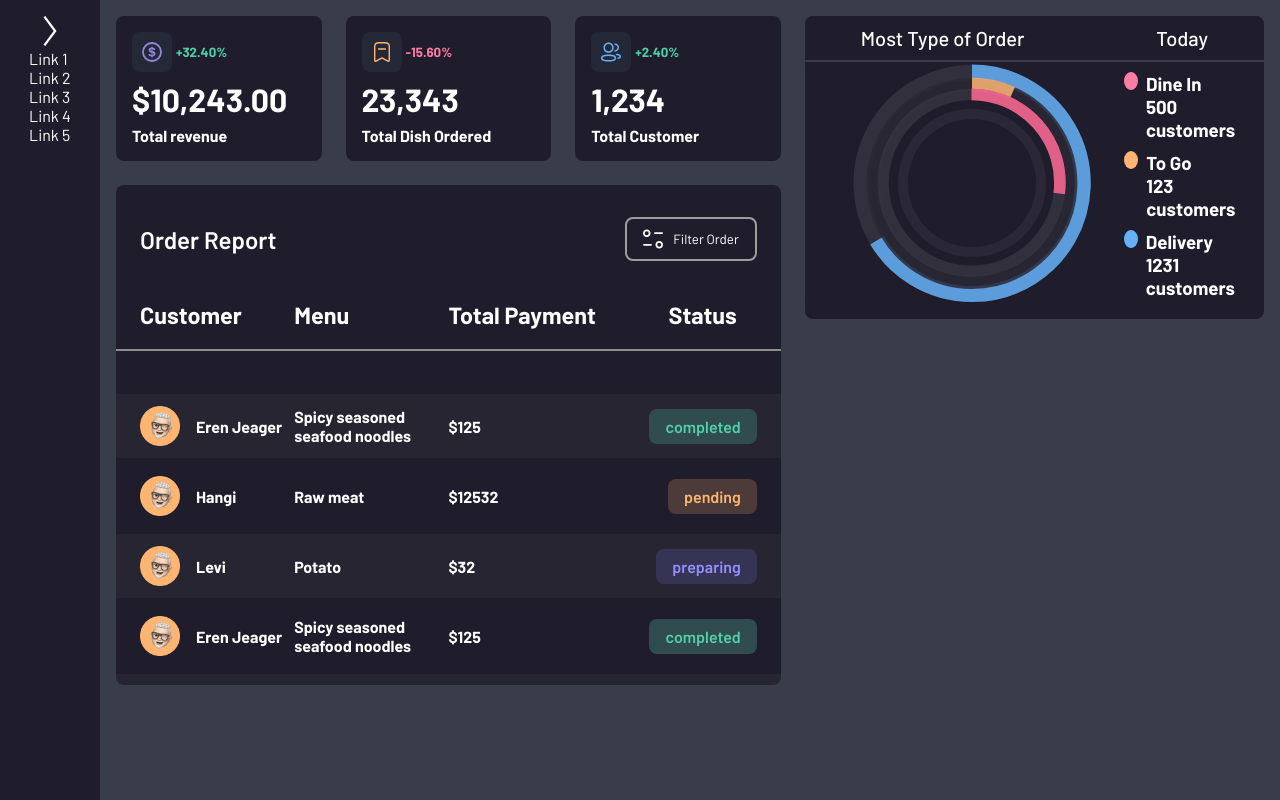
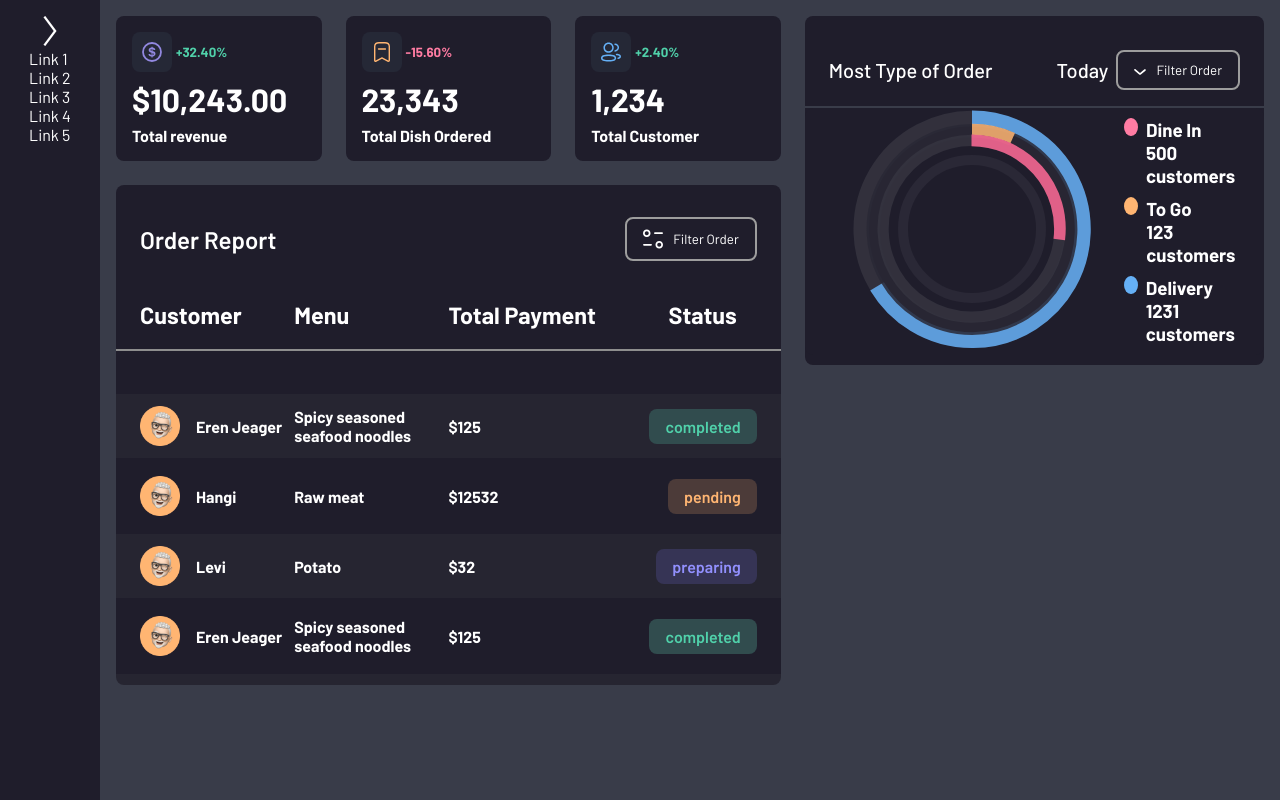
Before and after one commit to Orujhimaru/food-order-app, a React (Vite) app: page /dashboard in a window 1280 px wide. Built offline with nearby package versions, Linux system fonts and the light colour scheme.

Commit message:
Dropdown filter button added

```diff
--- a/src/components/CircularReport/CircularReport.jsx
+++ b/src/components/CircularReport/CircularReport.jsx
@@ -1,13 +1,23 @@
 import "./CircularReport.scss";
+import DropdownFilter from "../DropdownFilter/DropdownFilter";
 
 import CircularReportAnimation from "./CircularReportAnimation/CircularReportAnimation";
 
 export default function CircularReport({ delivery, toGo, dineIn }) {
   return (
     <div className="circular-report-column">
-      <div className="circular-report-header">
+      <div className="circular-report-header ">
         Most Type of Order
-        <div className="report-filter-btn">Today</div>
+        <div className="cr-header-right">
+          <div className="report-filter-btn">Today</div>
+          <div style={{ position: "relative" }}>
+            <DropdownFilter
+              setCat={{}}
+              icon={"/public/mask.svg"}
+              list={["Today", "Month", "Year"]}
+            />
+          </div>
+        </div>
       </div>
       <div className="circular-report-container">
         <CircularReportAnimation
--- a/src/components/CircularReport/CircularReport.scss
+++ b/src/components/CircularReport/CircularReport.scss
@@ -10,14 +10,24 @@
   padding: 10px 0px;
 }
 
+.cr-header-right {
+  display: flex;
+  gap: 8px;
+  align-items: center;
+}
+
 .circular-report-header {
   display: flex;
-  justify-content: space-around;
+  justify-content: space-between;
+  align-items: center;
   gap: 20px;
   border-bottom: #393c49 2px solid;
   padding-bottom: 10px;
   font-size: 20px;
   font-weight: 500;
+  position: relative;
+  padding: 16px 24px;
+  margin-top: 8px;
 }
 
 .circular-report-container {
--- a/src/components/DropdownFilter/DropdownFilter.jsx
+++ b/src/components/DropdownFilter/DropdownFilter.jsx
@@ -2,7 +2,6 @@ import "../OrderReports/OrderReports.scss";
 import React from "react";
 
 export default function DropdownFilter({ setCat, icon, list }) {
-  console.log("render Dropdown");
   const [dropDown, setDropDown] = React.useState(false);
   function setDropdownVisible() {
     setDropDown((visible) => !visible);
--- a/src/components/OrderReports/OrderReports.scss
+++ b/src/components/OrderReports/OrderReports.scss
@@ -112,7 +112,7 @@
   z-index: 5;
   padding: 4px 8px;
   right: 0px;
-  bottom: -155px;
+  top: 50px;
   border-radius: $border-radius;
 
   & div:hover {
@@ -126,6 +126,8 @@
 
 .order-report-filter-btn {
   & img {
+    max-width: 20px;
+    max-height: 20px;
     margin-right: 10px;
   }
 
```
Also changed, not shown: public/mask.svg (added).
